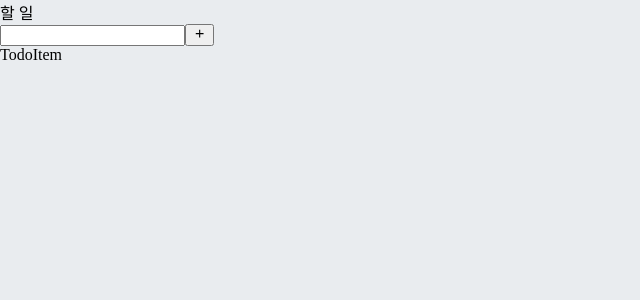
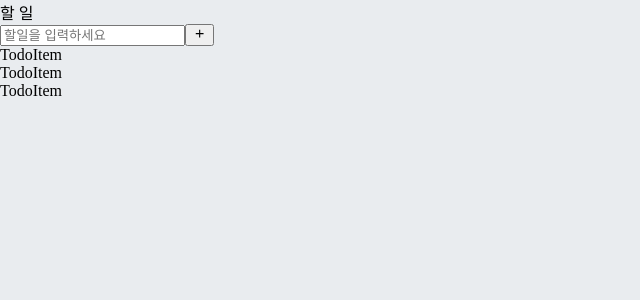
Before and after one commit to eunjeong09/book-todo-app, a React (Create React App) app in the folder todo-app/: page / in a window 1280 px wide. Shown: the top 300 px of the page, without its empty margins (0-640 px from the left). Built offline with nearby package versions, Linux system fonts and the light colour scheme.

Commit message:
Add todo state

```diff
--- a/todo-app/src/testApp2.js
+++ b/todo-app/src/testApp2.js
@@ -1,14 +1,22 @@
-import React from 'react';
+import React, { useState } from 'react';
 import TodoTemplate from './testComponents2/TodoTemplate';
 import TodoInsert from './testComponents2/TodoInsert';
 import TodoList from './testComponents2/TodoList';
 
 
 const App = () => {
-    return(
+    const [todos, setTodos] = useState([
+        { id: 1, text: '할일1', checked:true },
+        { id: 2, text: '할일2', checked:true },
+        { id: 3, text: '할일3', checked:true }
+    ]);
+
+
+
+    return (
         <TodoTemplate>
             <TodoInsert />
-            <TodoList />
+            <TodoList todos={todos} />
         </TodoTemplate>
     )
 }
--- a/todo-app/src/testComponents2/TodoInsert.js
+++ b/todo-app/src/testComponents2/TodoInsert.js
@@ -4,7 +4,7 @@ import { MdAdd } from "react-icons/md";
 const TodoInsert = () => {
     return (
         <form>
-            <input />
+            <input placeholder="할일을 입력하세요" />
             <button>
                 <MdAdd />
             </button>
--- a/todo-app/src/testComponents2/TodoList.js
+++ b/todo-app/src/testComponents2/TodoList.js
@@ -1,10 +1,13 @@
 import React from 'react';
 import TodoItem from './TodoItem';
 
-const TodoList = () => {
-    return(
+const TodoList = ({ todos }) => {
+    console.log(todos);
+    return (
         <div>
-            <TodoItem></TodoItem>
+            {todos.map(
+                todo => <TodoItem key={todo.id}></TodoItem>
+            )}
         </div>
     )
 }
```
